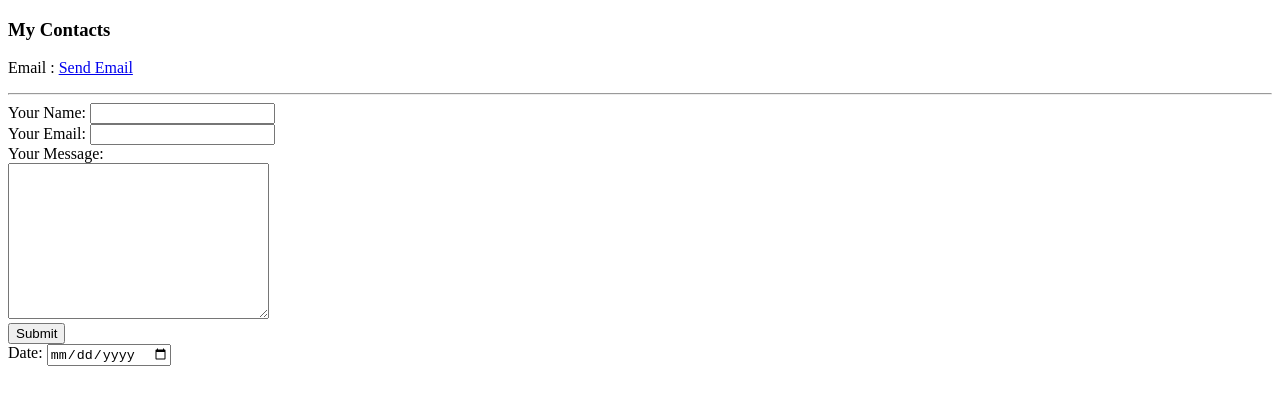
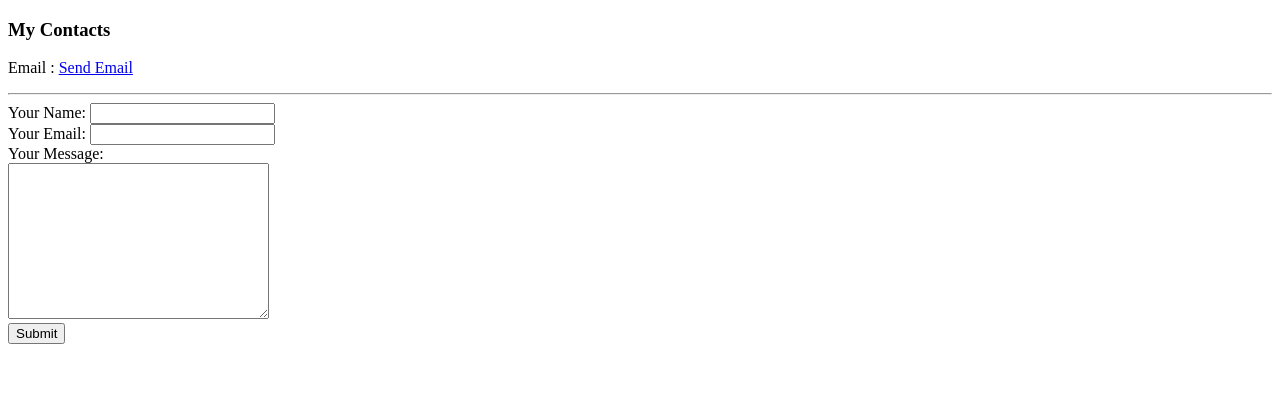
Before and after one commit to toby709/cv, a plain HTML site: page contacts.html in a window 1280 px wide. Drawn offline with Linux system fonts and the light colour scheme.

Commit message:
Update contacts.html

```diff
--- a/contacts.html
+++ b/contacts.html
@@ -16,10 +16,7 @@
       <label for="">Your Message:</label><br>
       <textarea name="yourMessage" rows="10" cols="30"></textarea><br>
       <input type="submit" name=""><br>
-      <label for="">Date: </label>
-      <input type="date" name="" value="">
-
-    </form>
+     </form>
 
 
 
```
